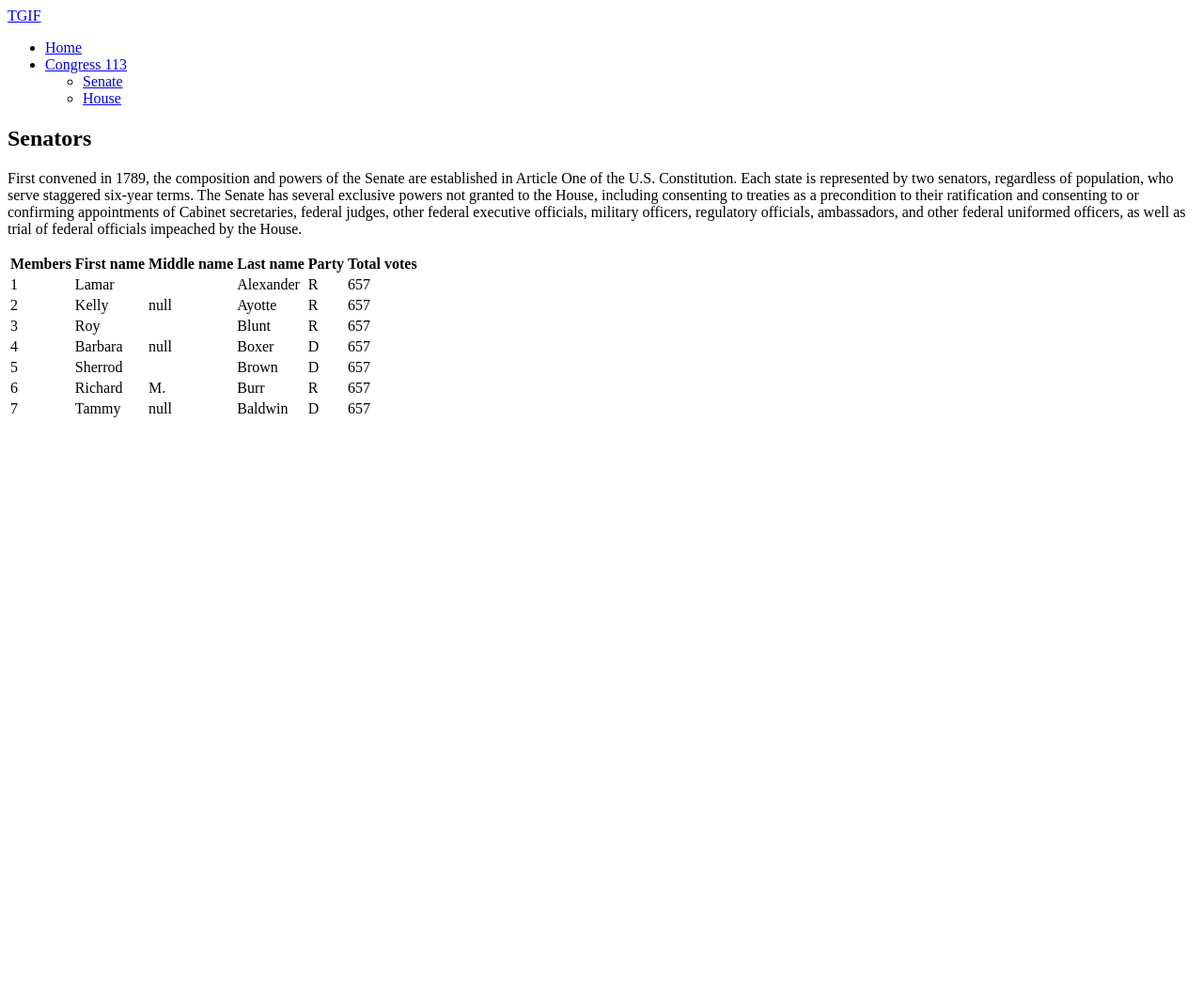
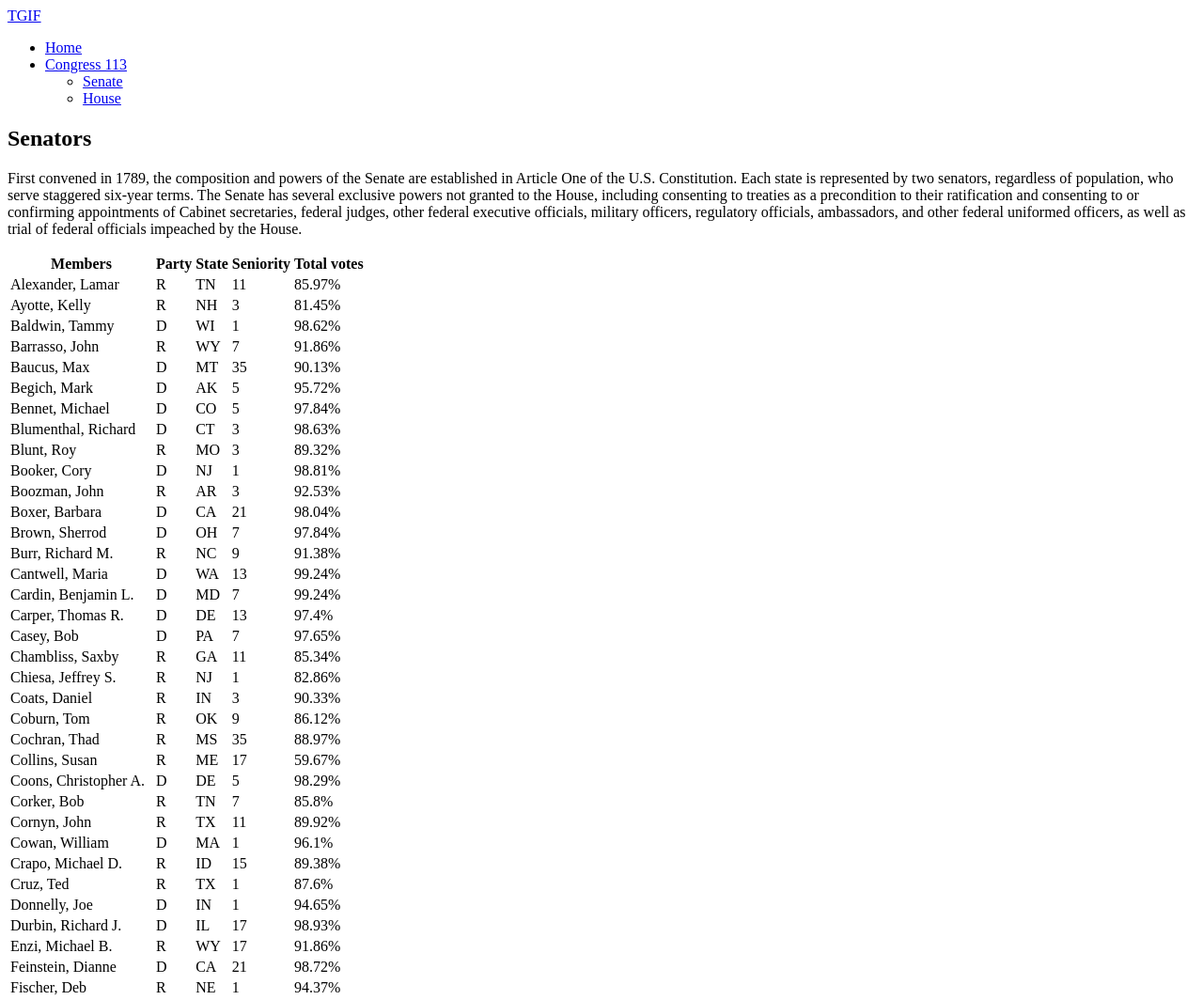
Before and after one commit to simoncriado/TGIF, a plain HTML site: page senate-date.html in a window 1280 px wide. Shown: the top 1064 px of the page at 94% size. Before the commit the page ends 800 px from the top, so only its background shows below. Drawn offline with Linux system fonts and the light colour scheme.

Commit message:
Created first table using js

```diff
--- a/js/main.js
+++ b/js/main.js
@@ -1,18 +1,40 @@
-var members = data.results[0].members;
-getMembersName(members);
-function getMembersName(arrayOfMembers) {
-    for (var i = 0; i < arrayOfMembers.length; i++) {
-        var lastName = arrayOfMembers[i].last_name;
-        var firstName = arrayOfMembers[i].first_name;
-        var middleName = arrayOfMembers[i].middle_name;
-        console.log(lastName, firstName, middleName);
+var arrayOfMembers = data.results[0].members;
+
+createTable(arrayOfMembers)
+
+// getMembersName(members);
+function getMembersName(member) {
+    var lastName = member.last_name;
+    var firstName = member.first_name;
+    var middleName = member.middle_name;
+    if (middleName == null) {
+        middleName = ""
+    }
+    console.log(lastName, firstName, middleName);
+    // return lastName + ", " + firstName + " " + middleName;
+    return `${lastName}, ${firstName} ${middleName}`;
+}
+
+// Creates the table of senators
+function createTable(members) {
+    var tbody = document.getElementById("table-body");
+
+    for (var i = 0; i < members.length; i++) {
+        var tr = document.createElement("tr");
+
+        var td1 = document.createElement("td");
+        var td2 = document.createElement("td");
+        var td3 = document.createElement("td");
+        var td4 = document.createElement("td");
+        var td5 = document.createElement("td");
+
+        td1.innerHTML = getMembersName(members[i]);
+        td2.innerHTML = members[i].party;
+        td3.innerHTML = members[i].state;
+        td4.innerHTML = members[i].seniority;
+        td5.innerHTML = `${members[i].votes_with_party_pct}%`;
+        tr.append(td1, td2, td3, td4, td5);
+
+        tbody.append(tr);
     }
 }
-
-// getMembersParty(members);
-// function getMembersParty(arrayOfMembers) {
-//     for (var i = 0; i < arrayOfMembers.length; i++) {
-//         var party = arrayOfMembers[i].party;
-//         console.log(party);
-//     }
-// }
--- a/senate-date.html
+++ b/senate-date.html
@@ -6,7 +6,6 @@
 </head>
 
 <body>
-    <table id="senate-data"></table>
     <nav>
         <div>
             <div>
@@ -40,75 +39,17 @@
             secretaries, federal judges, other federal executive officials, military officers, regulatory officials,
             ambassadors, and other federal uniformed officers, as well as trial of federal officials impeached by the
             House.</p>
-        <table>
+        <table id="senate-data">
             <thead>
                 <tr>
                     <th>Members</th>
-                    <th>First name</th>
-                    <th>Middle name</th>
-                    <th>Last name</th>
                     <th>Party</th>
+                    <th>State</th>
+                    <th>Seniority</th>
                     <th>Total votes</th>
                 </tr>
             </thead>
-            <tbody>
-                <tr>
-                    <td>1</td>
-                    <td>Lamar</td>
-                    <td></td>
-                    <td>Alexander</td>
-                    <td>R</td>
-                    <td>657</td>
-                </tr>
-                <tr>
-                    <td>2</td>
-                    <td>Kelly</td>
-                    <td>null</td>
-                    <td>Ayotte</td>
-                    <td>R</td>
-                    <td>657</td>
-                </tr>
-                <tr>
-                    <td>3</td>
-                    <td>Roy</td>
-                    <td></td>
-                    <td>Blunt</td>
-                    <td>R</td>
-                    <td>657</td>
-                </tr>
-                <tr>
-                    <td>4</td>
-                    <td>Barbara</td>
-                    <td>null</td>
-                    <td>Boxer</td>
-                    <td>D</td>
-                    <td>657</td>
-                </tr>
-                <tr>
-                    <td>5</td>
-                    <td>Sherrod</td>
-                    <td></td>
-                    <td>Brown</td>
-                    <td>D</td>
-                    <td>657</td>
-                </tr>
-                <tr>
-                    <td>6</td>
-                    <td>Richard</td>
-                    <td>M.</td>
-                    <td>Burr</td>
-                    <td>R</td>
-                    <td>657</td>
-                </tr>
-                <tr>
-                    <td>7</td>
-                    <td>Tammy</td>
-                    <td>null</td>
-                    <td>Baldwin</td>
-                    <td>D</td>
-                    <td>657</td>
-                </tr>
-            </tbody>
+            <tbody id="table-body"></tbody>
         </table>
     </div>
     <script src="/js/pro-Congress-113-senate.js"></script>
```
